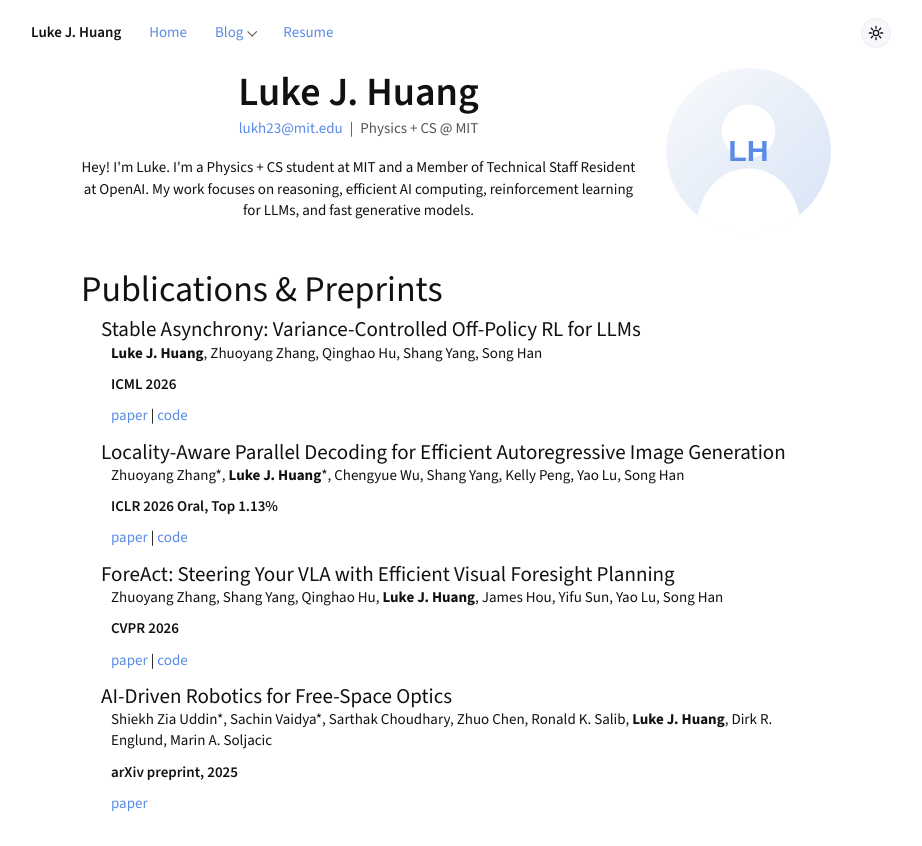
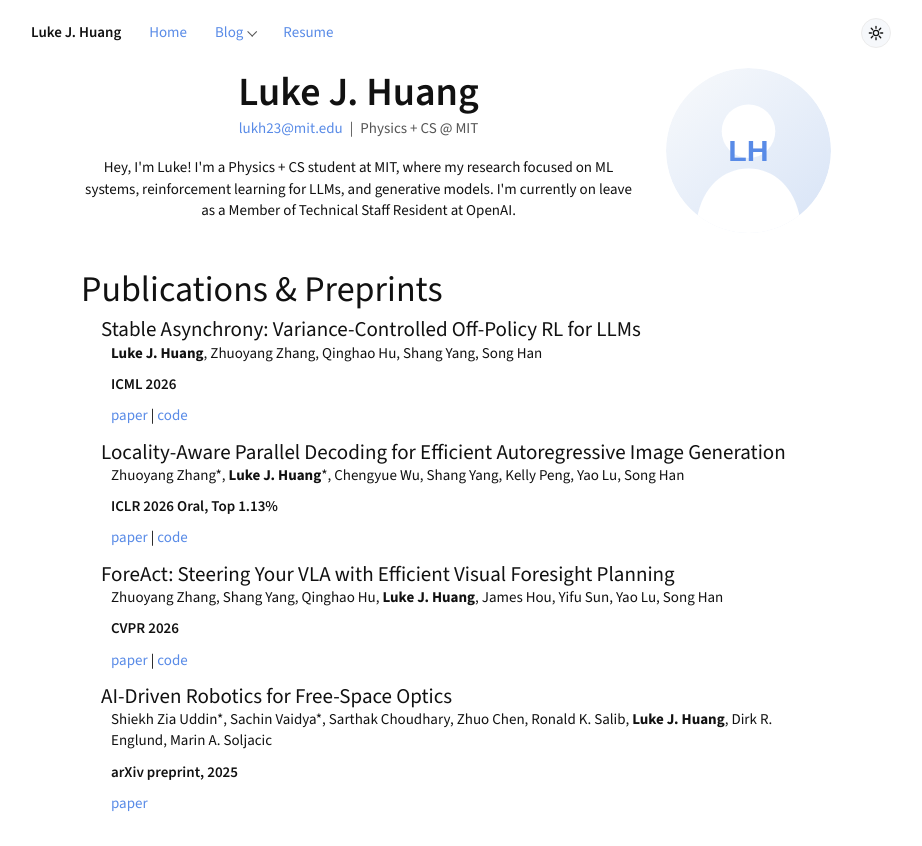
Before and after one commit to luk-huang/personal-website, a plain HTML site: page index.html in a window 1280 px wide. Shown: the top 846 px of the page, without its empty margins (179-1101 px from the left). Drawn offline with nearby package versions, Linux system fonts and the light colour scheme.

Commit message:
Update homepage copy and resume link

```diff
--- a/index.html
+++ b/index.html
@@ -19,7 +19,7 @@
           <a href="blog/is-anybody-doing-async-rl-correctly.html">Is Frontier Asynchronous RL Solved?</a>
         </div>
       </details>
-      <a class="site-nav-link" href="assets/Luke_Huang_Resume-25-5-19-flux.pdf">Resume</a>
+      <a class="site-nav-link" href="assets/resume.pdf">Resume</a>
       <button class="theme-toggle" type="button" data-theme-toggle aria-label="Toggle dark mode" aria-pressed="false">
         <svg class="theme-toggle-icon" viewBox="0 0 24 24" aria-hidden="true">
           <circle cx="12" cy="12" r="4"></circle>
@@ -39,10 +39,10 @@
           </p>
 
           <p>
-            Hey! I'm Luke. I'm a Physics + CS student at MIT and a Member of
-            Technical Staff Resident at OpenAI. My work focuses on reasoning,
-            efficient AI computing, reinforcement learning for LLMs, and
-            fast generative models.
+            Hey, I'm Luke! I'm a Physics + CS student at MIT, where my research
+            focused on ML systems, reinforcement learning for LLMs, and
+            generative models. I'm currently on leave as a Member of Technical
+            Staff Resident at OpenAI.
           </p>
         </div>
 
```
Also changed, not shown: 2 other files.
